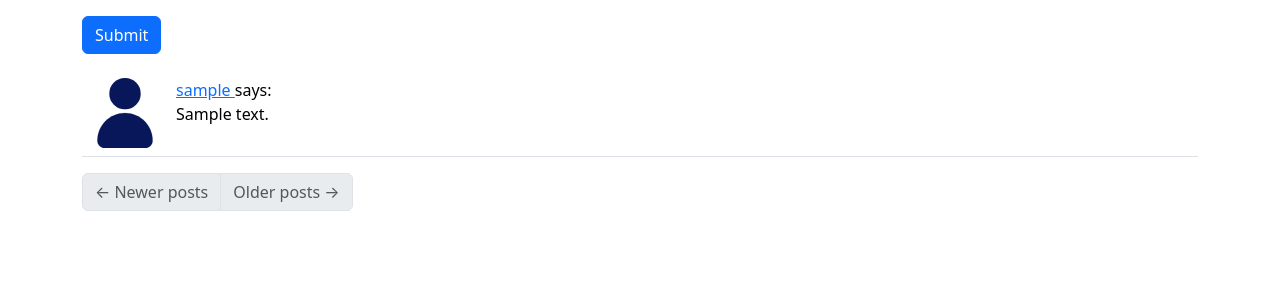
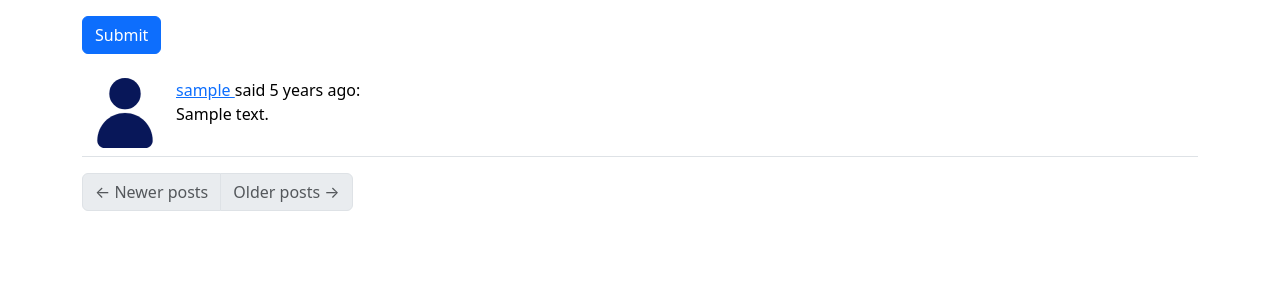
Before and after one commit to nemean-dev/flask-backend, a Flask app: page / in a window 1280 px wide. Shown: the part 222-522 px from the top of the page. Run offline with Flask 3, Linux system fonts and the light colour scheme; a user stored in the database is signed in; tables that the repository leaves empty hold one stand-in row (values such as "Sample post"); some libraries are stand-ins or nearby versions.

Commit message:
Display last_seen on other users' profiles in the browser's time zone. Display how long has passed since the post was published in the _post.html subtemplate.

```diff
--- a/app/templates/_post.html
+++ b/app/templates/_post.html
@@ -13,7 +13,7 @@
           <a href="{{ url_for('user', username=post.author.username) }}">
               {{ post.author.username }}
           </a>
-          says:
+          said {{ moment(post.timestamp).fromNow() }}:
           <br>
           {{ post.body }}
       </td>
--- a/app/templates/user.html
+++ b/app/templates/user.html
@@ -24,7 +24,7 @@
         <p>{{ user.about_me }}</p>
       {% endif %}
       {% if user.last_seen %}
-        <p>Last seen on: {{ user.last_seen }}</p>
+        <p>Last seen on: {{ moment(user.last_seen).format('LLL') }}</p>
       {% endif %}
 
       <p>{{ user.followers_count() }} followers, {{ user.following_count() }} following.</p>
```
